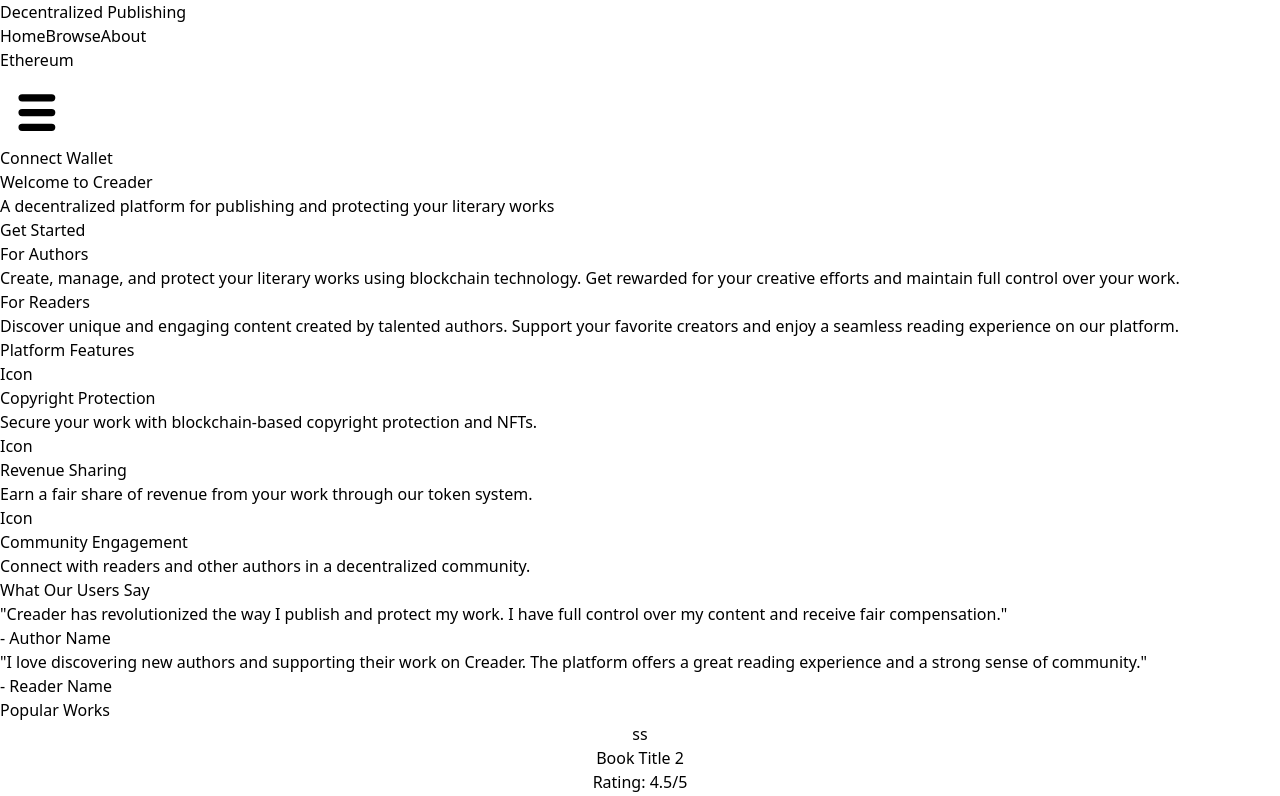
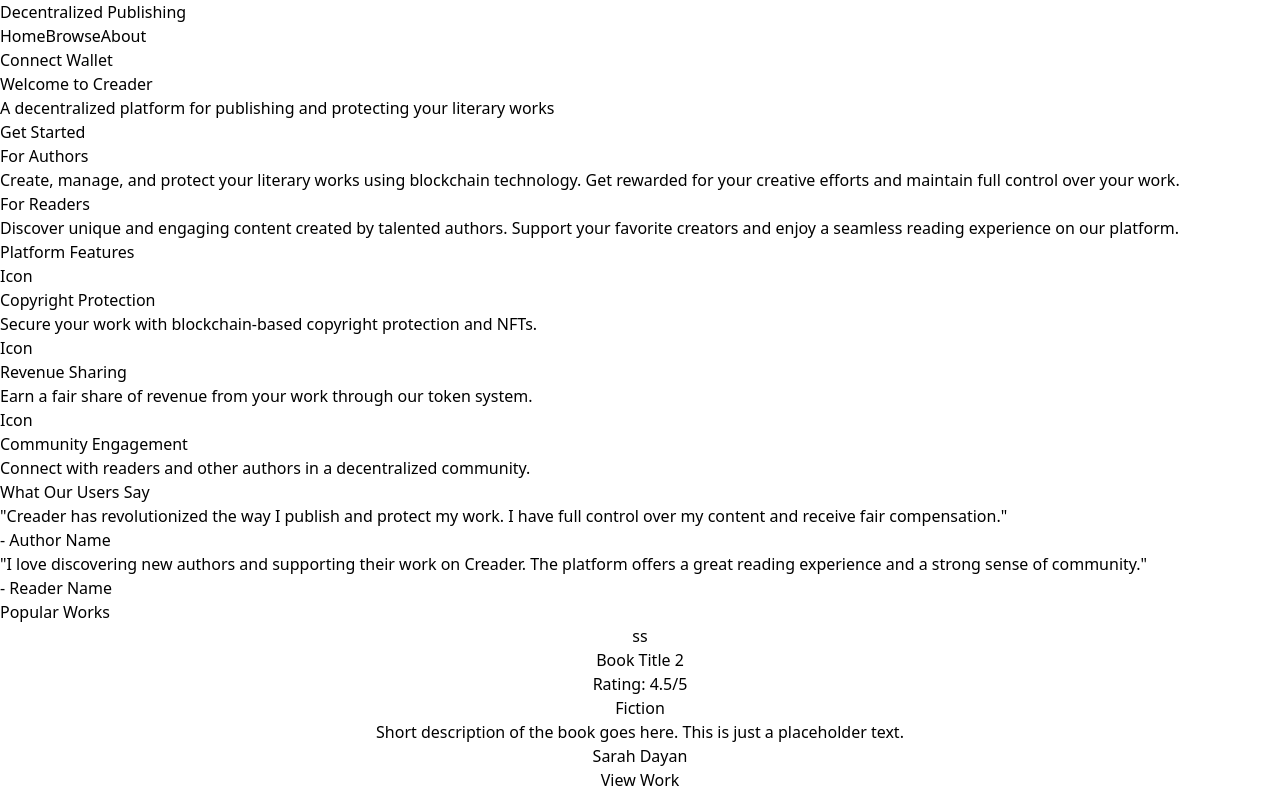
Before and after one commit to timothyshen/creader-io, a Next.js app: page / in a window 1280 px wide. Shown: the top 796 px of the page. Built offline with nearby package versions, Linux system fonts and the light colour scheme.

Commit message:
fix: wallet layout

```diff
--- a/app/components/Common/Header.tsx
+++ b/app/components/Common/Header.tsx
@@ -18,19 +18,19 @@
                             Decentralized Publishing
                         </NextLink>
                     </h1>
-                </div>
-                <div className="w-[60%] left-1">
+                    <div>
                         <NextLink href="/" className="mr-4 hover:text-gray-300">
                             Home
                         </NextLink>
                         <NextLink href="/browse" className="mr-4 hover:text-gray-300">
                             Browse
                         </NextLink>
-                    <NextLink href="/about" className="hover:text-gray-300">
+                        <NextLink href="/aboutus" className="hover:text-gray-300">
                             About
                         </NextLink>
                     </div>
-                {loggedIn && <ConnectWalletButton />}
+                </div>
+                <div className="w-max">{loggedIn && <ConnectWalletButton />}</div>
             </nav>
         </header>
     )
--- a/app/components/ConnectButton/ConnectButton.tsx
+++ b/app/components/ConnectButton/ConnectButton.tsx
@@ -61,8 +61,10 @@
     }, [button])
 
     return (
-        <div className="flex flex-col items-center">
         <div>
+            {address ? (
+                <div className="flex flex-row">
+                    <div className="relative inline-block text-left mr-3">
                         <div>
                             <button
                                 type="button"
@@ -74,24 +76,16 @@
                                 ref={button}
                             >
                                 Ethereum
-                        <svg
-                            className="-mr-1 ml-2 h-5 w-5"
-                            xmlns="http://www.w3.org/2000/svg"
-                            viewBox="0 0 20 20"
-                            fill="currentColor"
-                            aria-hidden="true"
-                        >
-                            <path
-                                fill-rule="evenodd"
-                                d="M5 7a1 1 0 011-1h8a1 1 0 110 2H6a1 1 0 01-1-1zm0 4a1 1 0 011-1h8a1 1 0 110 2H6a1 1 0 01-1-1zm0 4a1 1 0 011-1h8a1 1 0 110 2H6a1 1 0 01-1-1z"
-                                clip-rule="evenodd"
-                            />
-                        </svg>
                             </button>
                         </div>
                         {network && (
                             <div className="absolute z-10 w-full mt-2 origin-top-right rounded-md shadow-lg bg-white ring-1 ring-black ring-opacity-5">
-                        <div className="py-1" role="menu" aria-orientation="vertical" aria-labelledby="options-menu">
+                                <div
+                                    className="py-1"
+                                    role="menu"
+                                    aria-orientation="vertical"
+                                    aria-labelledby="options-menu"
+                                >
                                     <div
                                         className="block px-4 py-2 text-sm text-gray-700 hover:bg-gray-100 hover:text-gray-900"
                                         role="menuitem"
@@ -114,8 +108,6 @@
                             </div>
                         )}
                     </div>
-            {address ? (
-                <>
                     <div className="relative inline-block text-left">
                         <div>
                             <button
@@ -179,14 +171,16 @@
                             </div>
                         )}
                     </div>
-                </>
+                </div>
             ) : (
+                <div className="flex flex-row">
                     <Button
                         onClick={handleConnectWallet}
                         className="px-4 py-2 text-white bg-blue-600 rounded-md hover:bg-blue-700"
                     >
                         {'Connect Wallet'}
                     </Button>
+                </div>
             )}
         </div>
     )
```
Also changed, not shown: app/components/AuthorCentre/SidePanel.tsx (+8 -0 lines), app/data/WalletNetwork.json (added, +18 -0 lines). Lines whose indentation alone changed are shown as unchanged.
